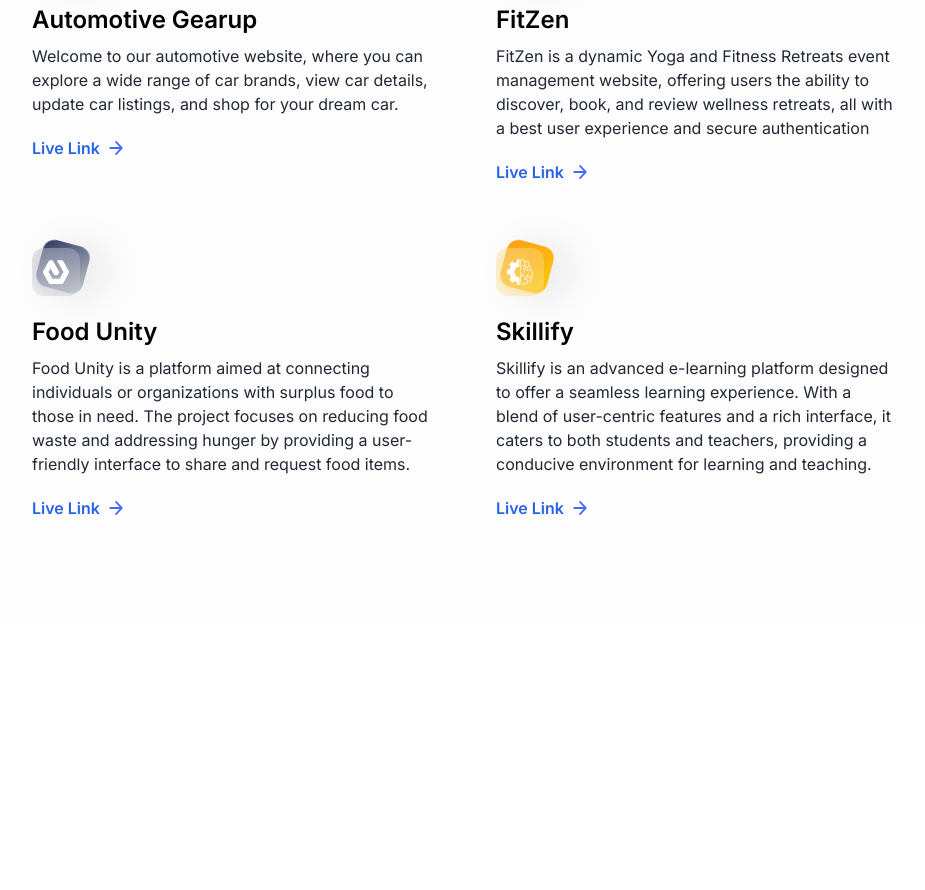
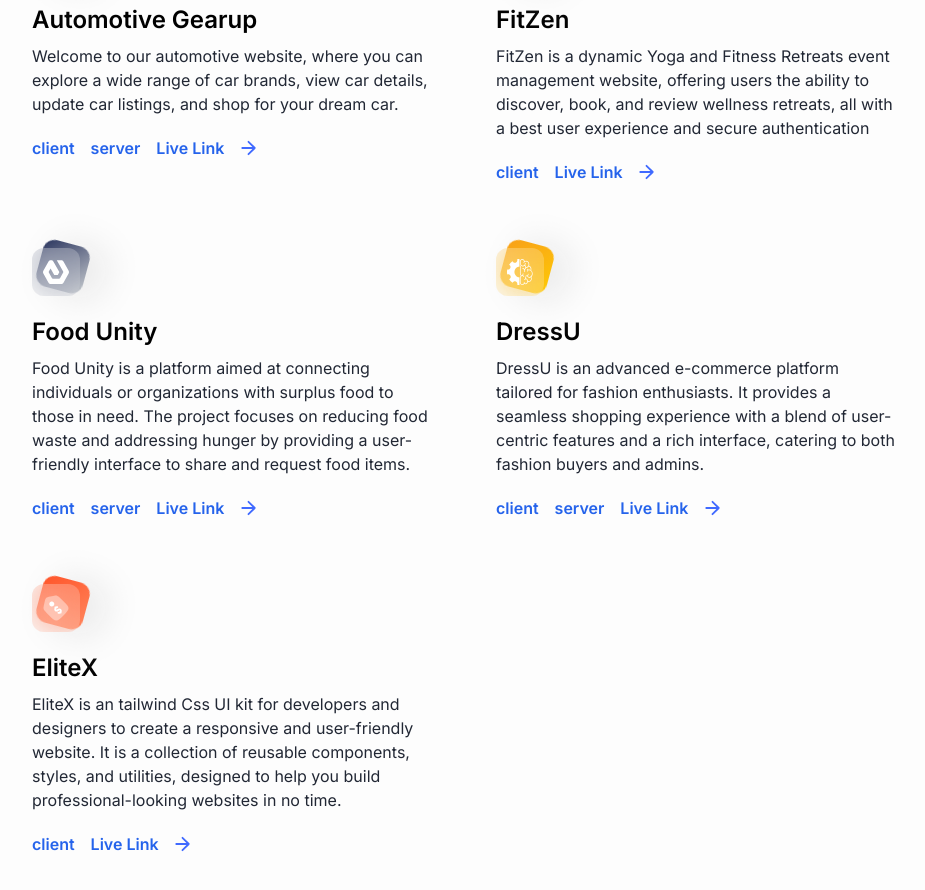
Before and after one commit to nayon117/hasibul-hasan, a Next.js app: page /project in a window 1280 px wide. Shown: the part 800-1690 px from the top of the page, without its empty margins (290-1215 px from the left). Before the commit the page ends 1424 px from the top, so only its background shows below. Built offline with nearby package versions, Linux system fonts and the light colour scheme.

Commit message:
add dressu and elitex project

```diff
--- a/app/(root)/project/page.tsx
+++ b/app/(root)/project/page.tsx
@@ -41,9 +41,25 @@ const Project = () => {
               <p className="text-dark400_light800 mt-2">
                 {project.description}
               </p>
-              <div className=" mt-5 flex items-center gap-2">
+              <div className=" mt-5 flex items-center gap-4">
                 <Link
-                  href={project.link}
+                  href={project?.client}
+                  target="_blank"
+                  className="font-semibold text-blue-600"
+                >
+                  client
+                </Link>
+                {project.server && (
+                  <Link
+                    href={project.server}
+                    target="_blank"
+                    className="font-semibold text-blue-600"
+                  >
+                    server
+                  </Link>
+                )}
+                <Link
+                  href={project?.livelink}
                   target="_blank"
                   className="font-semibold text-blue-600"
                 >
--- a/constants/index.ts
+++ b/constants/index.ts
@@ -150,7 +150,9 @@ export const themes = [
       name: "InnovatED",
       description:
         "InnovateED is an advanced e-learning platform designed to offer a seamless learning experience. With a blend of user-centric features and a rich interface, it caters to both students and teachers, providing a conducive environment for learning and teaching.",
-       link: "https://innavated.web.app/",
+       livelink: "https://innavated.web.app/",
+       client:"https://github.com/ruksana03/EdTech-Client",
+       server:"https://github.com/ruksana03/EdTech-Server"
     },
     {
       iconUrl: threads,
@@ -158,7 +160,8 @@ export const themes = [
       name: "DevForge",
       description:
         'DevForge is an open-source, collaborative platform designed to empower developers of all levels by fostering knowledge sharing, problem-solving, and community engagement. Inspired by Stack Overflows success, DevForge aims to provide a comprehensive suite of features to streamline the developer experience',
-      link: "https://devforge117.vercel.app/",
+      livelink: "https://devforge117.vercel.app/",
+      client:"https://github.com/nayon117/devforge"
     },
     {
       iconUrl: car,
@@ -166,7 +169,9 @@ export const themes = [
       name: "Automotive Gearup",
       description:
         "Welcome to our automotive website, where you can explore a wide range of car brands, view car details, update car listings, and shop for your dream car.",
-      link: "https://automotive-gearup.web.app/",
+      livelink: "https://automotive-gearup.web.app/",
+      client:"https://github.com/nayon117/automotive-gearup-client",
+      server:"https://github.com/nayon117/automotive-gearup-server"
     },
     {
       iconUrl: snapgram,
@@ -174,7 +179,8 @@ export const themes = [
       name: "FitZen",
       description:
         "FitZen is a dynamic Yoga and Fitness Retreats event management website, offering users the ability to discover, book, and review wellness retreats, all with a best user experience and secure authentication",
-      link: "https://bespoke-tulumba-33a298.netlify.app/",
+      livelink: "https://bespoke-tulumba-33a298.netlify.app/",
+      client:"https://github.com/nayon117/react-fitzen",
     },
     {
       iconUrl: estate,
@@ -182,15 +188,29 @@ export const themes = [
       name: "Food Unity",
       description:
         "Food Unity is a platform aimed at connecting individuals or organizations with surplus food to those in need. The project focuses on reducing food waste and addressing hunger by providing a user-friendly interface to share and request food items.",
-      link: "https://food-unity-client.web.app/",
+      livelink: "https://food-unity-client.web.app/",
+      client:"https://github.com/nayon117/food-unity-client",
+      server:"https://github.com/nayon117/food-unity-server"
     },
     {
       iconUrl: summiz,
       theme: "btn-back-yellow",
-      name: "Skillify",
+      name: "DressU",
       description:
-        "Skillify is an advanced e-learning platform designed to offer a seamless learning experience. With a blend of user-centric features and a rich interface, it caters to both students and teachers, providing a conducive environment for learning and teaching.",
-      link: "https://skillify-client.web.app/",
+        "DressU is an advanced e-commerce platform tailored for fashion enthusiasts. It provides a seamless shopping experience with a blend of user-centric features and a rich interface, catering to both fashion buyers and admins.",
+      livelink: "https://dressu-inc.web.app/",
+      client:"https://github.com/nayon117/dressu-client",
+      server:"https://github.com/nayon117/dressu-server"
+    },
+    {
+      iconUrl: pricewise,
+      theme: "btn-back-red",
+      name: "EliteX",
+      description:
+        "EliteX is an tailwind Css UI kit for developers and designers to create a responsive and user-friendly website. It is a collection of reusable components, styles, and utilities, designed to help you build professional-looking websites in no time.",
+       livelink:"https://elitex-ui.vercel.app/",
+       client:"https://github.com/nayon117/EliteX-UI"
+
     },
   ];
 
```
